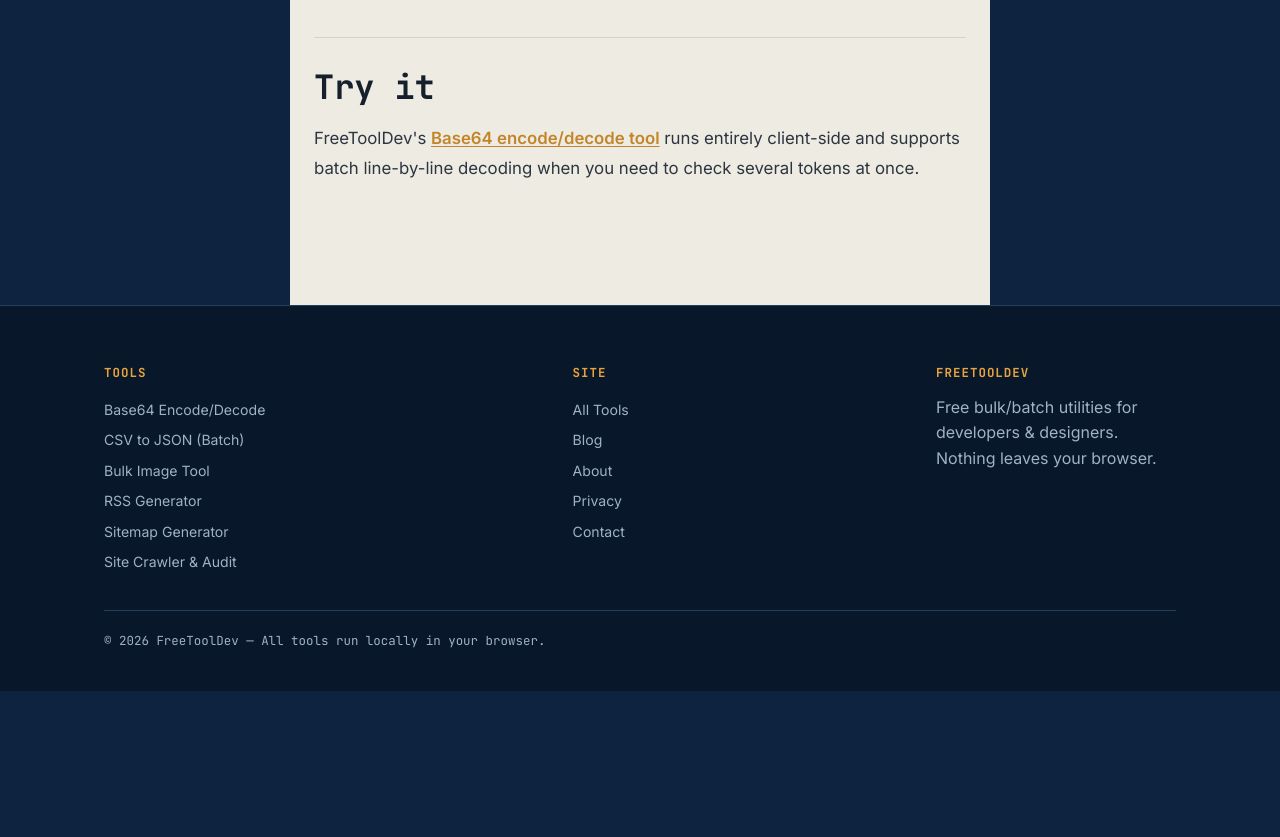
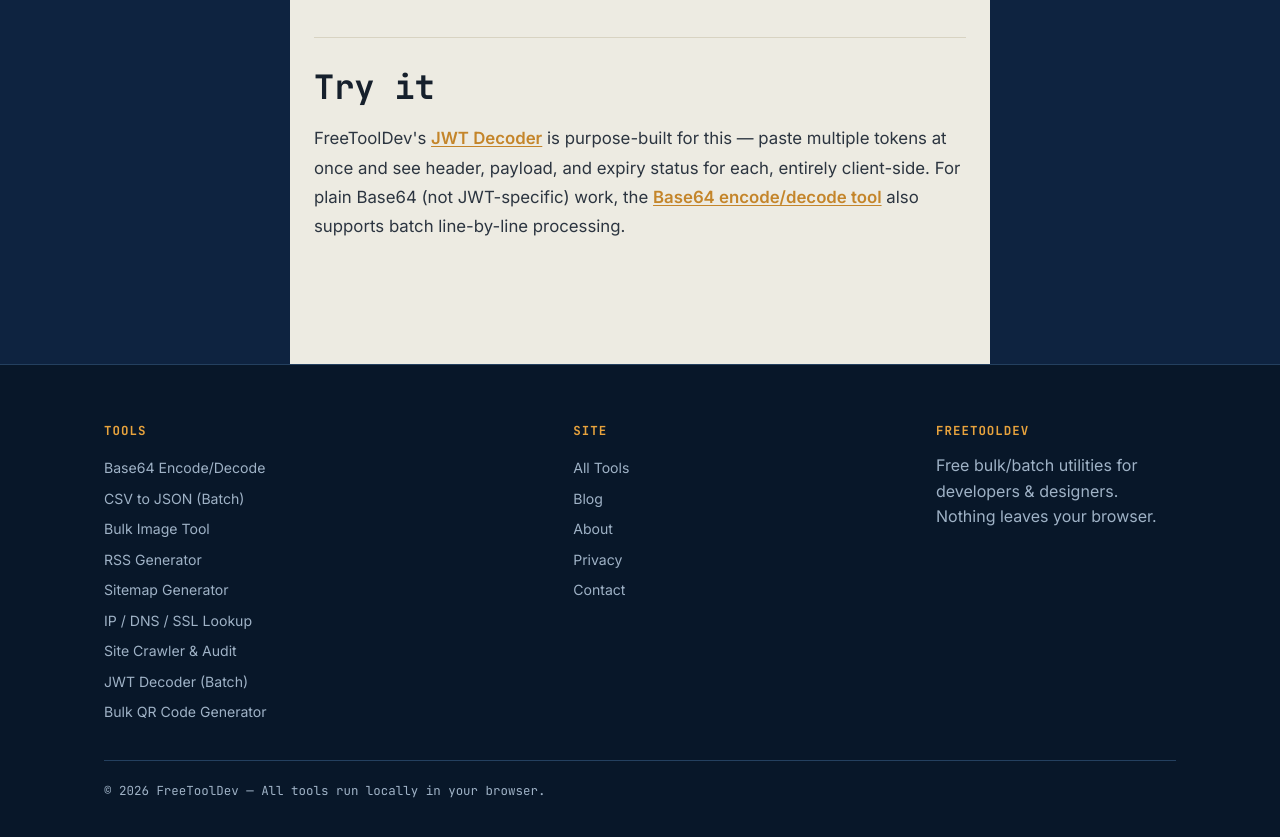
Before and after one commit to canghun13/freetooldev, a plain HTML site: page blog/debug-jwt-base64-locally.html in a window 1280 px wide. Shown: the part 1460-2297 px from the top of the page. Before the commit the page ends 2151 px from the top, so only its background shows below. Drawn offline with Linux system fonts and the light colour scheme.

Commit message:
Add files via upload

```diff
--- a/blog/debug-jwt-base64-locally.html
+++ b/blog/debug-jwt-base64-locally.html
@@ -52,7 +52,7 @@
   <p>Before pasting any live token or API key into any tool, check the network tab once. It takes ten seconds and tells you definitively whether the tool is doing what it claims. Bookmark the ones that pass and skip the rest — this is not a case where you need to trust marketing copy.</p>
 
   <h2>Try it</h2>
-  <p>FreeToolDev's <a href="/tools/base64.html">Base64 encode/decode tool</a> runs entirely client-side and supports batch line-by-line decoding when you need to check several tokens at once.</p>
+  <p>FreeToolDev's <a href="/tools/jwt-decoder.html">JWT Decoder</a> is purpose-built for this — paste multiple tokens at once and see header, payload, and expiry status for each, entirely client-side. For plain Base64 (not JWT-specific) work, the <a href="/tools/base64.html">Base64 encode/decode tool</a> also supports batch line-by-line processing.</p>
 </article>
 
   <footer class="site-footer">
@@ -65,7 +65,10 @@
           <a href="/tools/image-batch.html">Bulk Image Tool</a>
           <a href="/tools/rss-generator.html">RSS Generator</a>
           <a href="/tools/sitemap-generator.html">Sitemap Generator</a>
+          <a href="/tools/ip-dns-ssl.html">IP / DNS / SSL Lookup</a>
           <a href="/tools/site-crawler.html">Site Crawler &amp; Audit</a>
+          <a href="/tools/jwt-decoder.html">JWT Decoder (Batch)</a>
+          <a href="/tools/qr-batch.html">Bulk QR Code Generator</a>
         </div>
         <div class="col">
           <h4>Site</h4>
```
